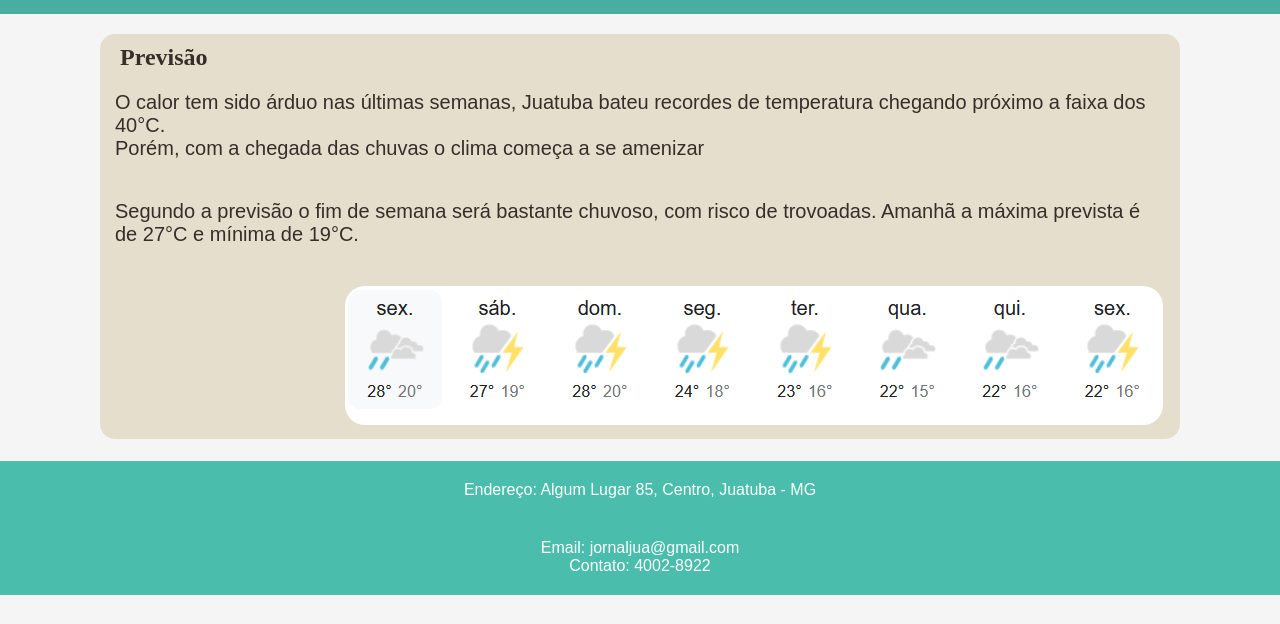
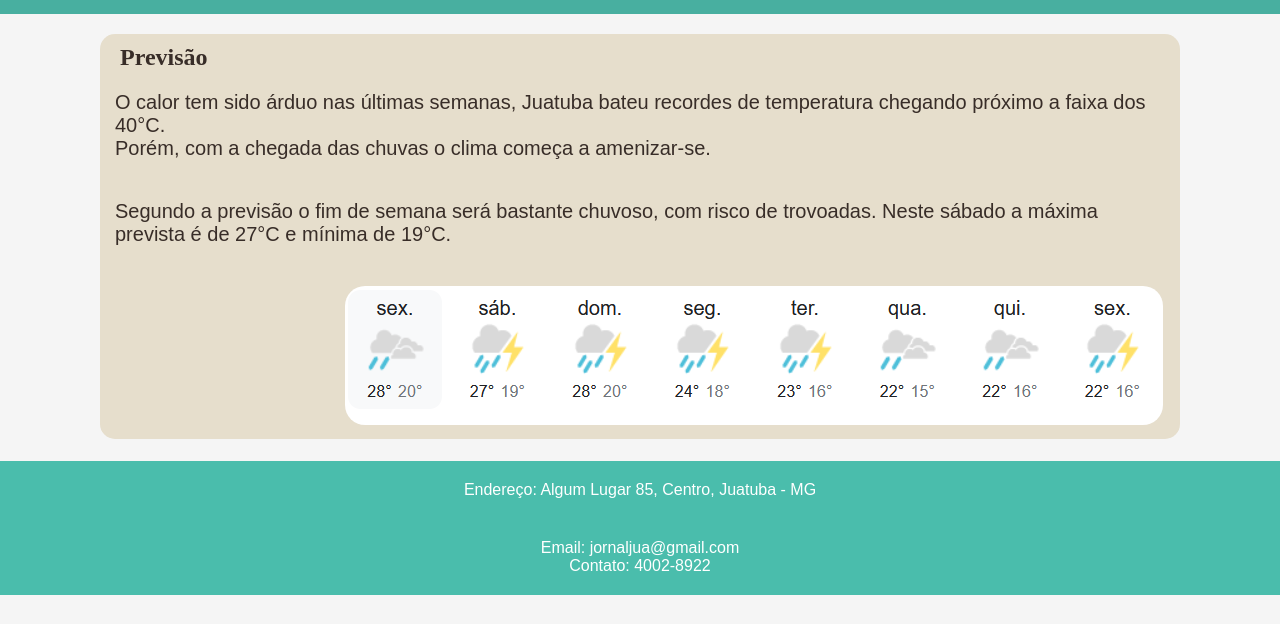
Before and after one commit to ThallesLucas/Jornal-da-Cidade-Versao-final, a plain HTML site: page paginas/clima.html in a window 1280 px wide. Shown: the part 176-800 px from the top of the page. Drawn offline with Linux system fonts and the light colour scheme.

Commit message:
Add files via upload

```diff
--- a/paginas/clima.html
+++ b/paginas/clima.html
@@ -34,10 +34,10 @@
                 <p>
                     O calor tem sido árduo nas últimas semanas, Juatuba bateu recordes de temperatura chegando próximo a faixa dos 40°C.
                     <br>
-                    Porém, com a chegada das chuvas o clima começa a se amenizar
+                    Porém, com a chegada das chuvas o clima começa a amenizar-se.
                 </p>
                 <p>
-                    Segundo a previsão o fim de semana será bastante chuvoso, com risco de trovoadas. Amanhã a máxima prevista é de 27°C
+                    Segundo a previsão o fim de semana será bastante chuvoso, com risco de trovoadas. Neste sábado a máxima prevista é de 27°C
                     e mínima de 19°C.
                 </p>
                 <img src="../imagens/previsão.png" id="chuva">
--- a/style.css
+++ b/style.css
@@ -65,7 +65,6 @@ nav li{
     padding: 10px 40px;
     margin: 0px 10px;
     transition: all 1s ease 0s;
-
 }
 nav li:hover{
     background-color: rgb(2, 68, 68);
@@ -80,8 +79,6 @@ nav a{
     font-family: cursive;
     padding: 0px;
 }
-
-
 
 section{
     background-color: #e6decc;
@@ -129,11 +126,13 @@ iframe{
     width: 600px;
     height: 350px;
 }
+
 footer{
     background-color: #4ABDAC;
     margin: 0px;
     margin-top: 22px;
 }
+
 .cabeçalho{
     margin: 0%;
     text-align: center;
@@ -145,7 +144,6 @@ footer{
 p a:link{
     text-decoration: underline;
 }
-
 p a:visited{
     text-decoration: underline;
     color: rgba(86, 142, 168, 0.781)
```
